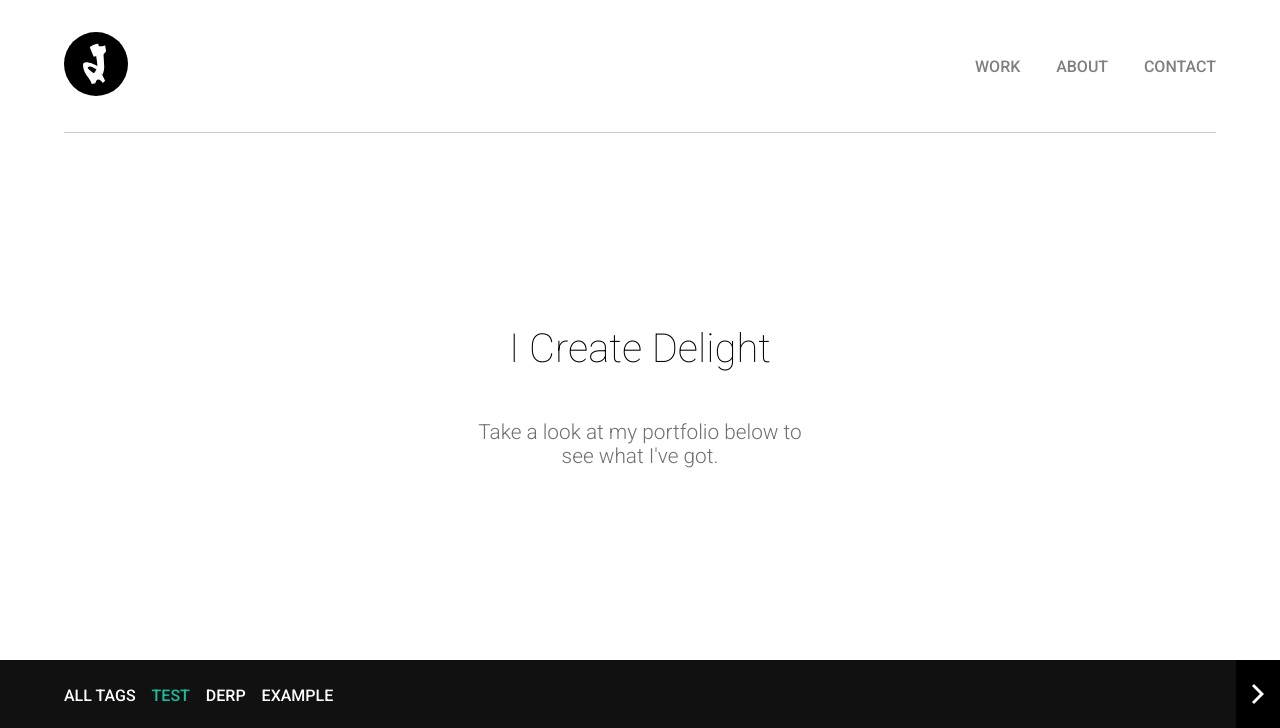
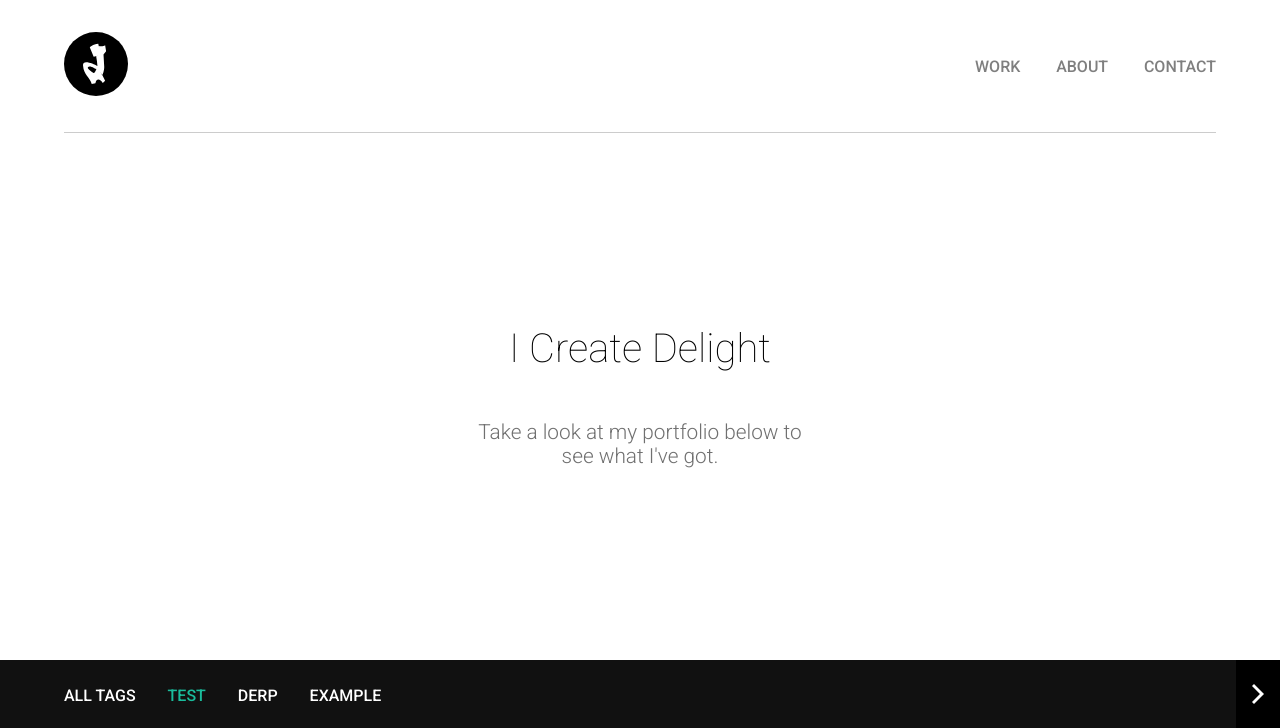
Before and after one commit to jessevdp/jessevdp.github.io, a Jekyll site: the page built from tags/test.html, in a window 1280 px wide. Shown: the top 728 px of the page. Built offline with Jekyll 4.4.1, drawn with Linux system fonts in a browser that asks for light colours; grey boxes are pictures that could not be loaded.

Commit message:
Space out tags a little better in /work navbar

```diff
--- a/_sass/work/header.sass
+++ b/_sass/work/header.sass
@@ -31,7 +31,7 @@ header.work
         text-decoration: none
         text-transform: uppercase
         font-weight: 500
-        margin: 0 .5rem
+        margin: 0 1rem
         transition: all 500ms
         &:first-child
           margin-left: 0
```
